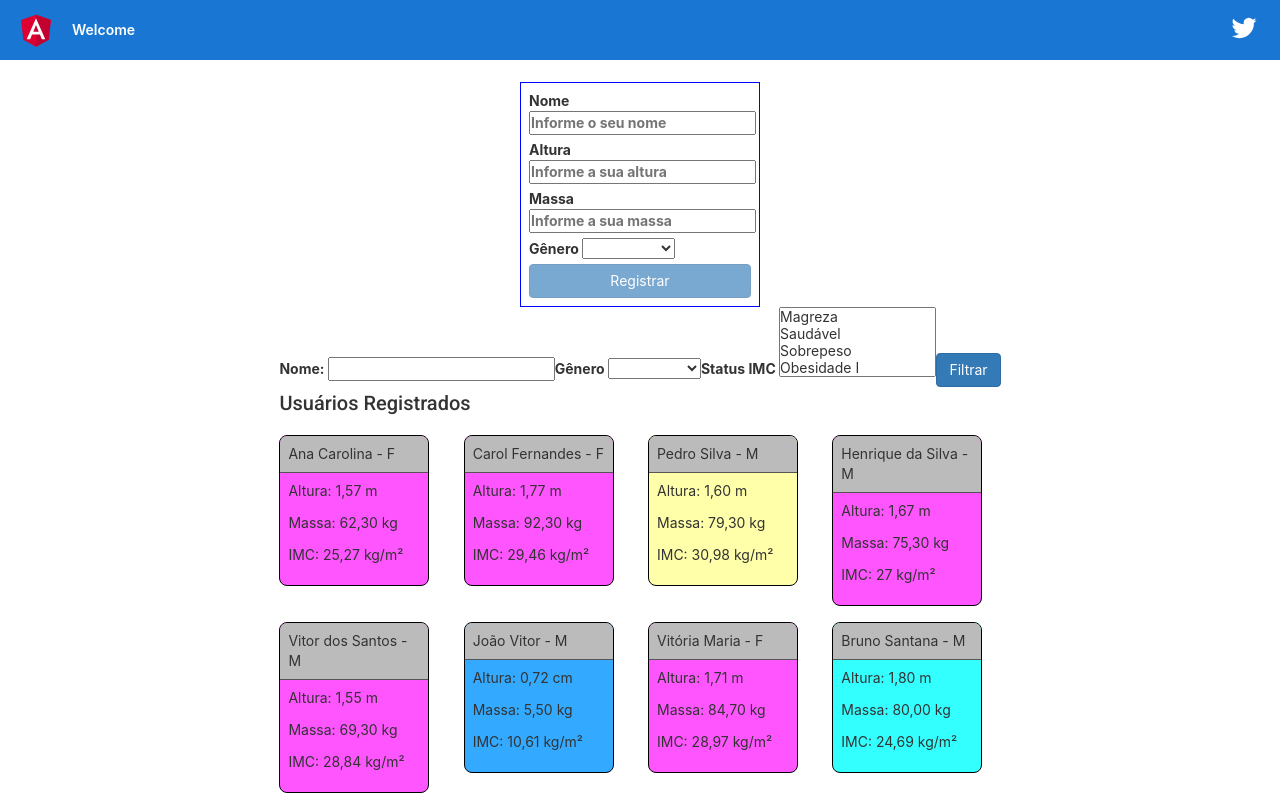
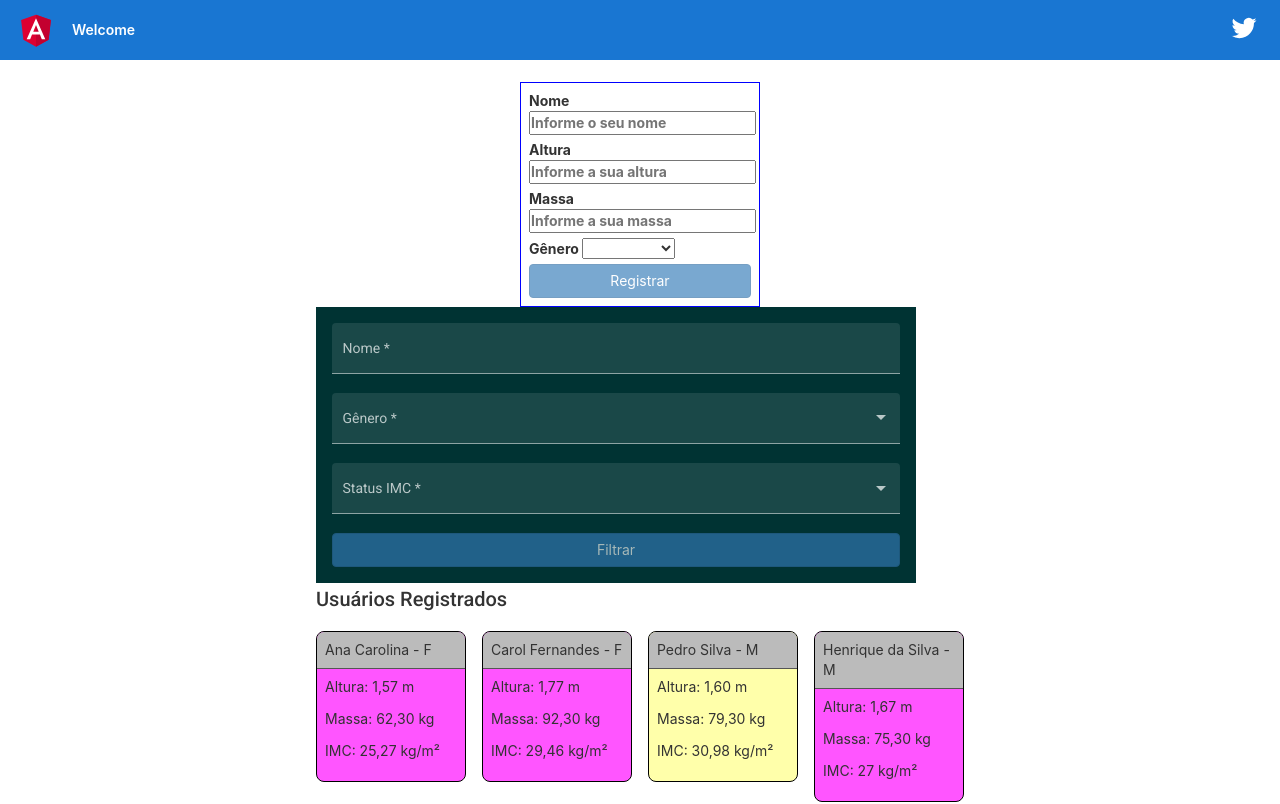
Before and after one commit to vitorsemidio-dev/angular-imc, an Angular app: page / in a window 1280 px wide. Shown: the top 804 px of the page. Built offline with nearby package versions, Linux system fonts and the light colour scheme.

Commit message:
Angular Material adicionado ao componente de filtro

```diff
--- a/src/app/app.component.ts
+++ b/src/app/app.component.ts
@@ -6,5 +6,4 @@ import { Component } from '@angular/core';
   styleUrls: ['./app.component.scss']
 })
 export class AppComponent {
-  title = 'angular-imc';
 }
--- a/src/app/app.module.ts
+++ b/src/app/app.module.ts
@@ -1,6 +1,9 @@
 import { BrowserModule } from '@angular/platform-browser';
 import { NgModule } from '@angular/core';
 import { FormsModule, ReactiveFormsModule } from '@angular/forms';
+import { BrowserAnimationsModule } from '@angular/platform-browser/animations';
+import { MatSelectModule } from '@angular/material/select';
+import { MatInputModule } from '@angular/material/input';
 
 import { AppComponent } from './app.component';
 import { UserListComponent } from './user-list/user-list.component';
@@ -12,7 +15,6 @@ import { UserService } from './user-list/user.service';
 import { ImcPipe } from './user-list/user-detail/imc.pipe';
 import { ImcHighlightDirective } from './user-list/user-detail/imc-highlight.directive';
 import { ListFormFilterComponent } from './user-list/list-form-filter/list-form-filter.component';
-import { BrowserAnimationsModule } from '@angular/platform-browser/animations';
 
 @NgModule({
   declarations: [
@@ -31,6 +33,8 @@ import { BrowserAnimationsModule } from '@angular/platform-browser/animations';
     FormsModule,
     ReactiveFormsModule,
     BrowserAnimationsModule,
+    MatSelectModule,
+    MatInputModule,
   ],
   providers: [
     UserService,
--- a/src/app/user-list/list-form-filter/list-form-filter.component.html
+++ b/src/app/user-list/list-form-filter/list-form-filter.component.html
@@ -1,23 +1,27 @@
 <form [formGroup]="filterUserForm" (ngSubmit)="handleFilter()" >
-  <label>
-    Nome:
-    <input type="text" formControlName="name">
-  </label>
-  <label>
-    Gênero
-    <select formControlName="gender" name="genderFilter" id="genderFilter">
-      <option value="M">Masculino</option>
-      <option value="F">Feminino</option>
-    </select>
-  </label>
-  <label>
-    Status IMC
-    <select formControlName="imcStatus" name="imcStatusFilter" id="imcStatusFilter" multiple>
-      <option *ngFor="let level of levels" [value]="level.id">
+  <mat-form-field color="accent" appearance="fill">
+    <mat-label>Nome</mat-label>
+    <input matInput required formControlName="name" placeholder="Fulano ...">
+  </mat-form-field>
+  <mat-form-field color="accent" appearance="fill">
+    <mat-label>Gênero</mat-label>
+    <mat-select required formControlName="gender"  multiple>
+      <mat-option [value]="'M'">
+        Masculino
+      </mat-option>
+      <mat-option [value]="'F'">
+        Feminino
+      </mat-option>
+    </mat-select>
+  </mat-form-field>
+  <mat-form-field color="accent" appearance="fill">
+    <mat-label>Status IMC</mat-label>
+    <mat-select required formControlName="imcStatus" multiple>
+      <mat-option  *ngFor="let level of levels" [value]="level.id">
         {{ level.imcStatus }}
-      </option>
-    </select>
-  </label>
+      </mat-option>
+    </mat-select>
+  </mat-form-field>
   <button
     [disabled]="!filterUserForm.valid"
     class="btn btn-primary"
--- a/src/app/user-list/list-form-filter/list-form-filter.component.scss
+++ b/src/app/user-list/list-form-filter/list-form-filter.component.scss
@@ -0,0 +1,13 @@
+form {
+  display: flex;
+  flex-direction: column;
+  background-color: #003333;
+  color: #669999;
+  width: 600px;
+  padding: 16px;
+  // color: #669999;
+  // color: #407F7F;
+  // color: #226666;
+  // color: #0D4D4D;
+  // color: #003333;
+}
--- a/src/app/user-list/user.service.ts
+++ b/src/app/user-list/user.service.ts
@@ -5,7 +5,7 @@ import { User } from './user';
 interface FilterOption {
   name?: string;
   imcStatus?: number[];
-  gender?: 'M' | 'F';
+  gender?: Array<'M' | 'F'>;
 }
 @Injectable({
   providedIn: 'root'
@@ -37,7 +37,7 @@ export class UserService {
   filter(filterOptions: FilterOption) {
     const { name, gender, imcStatus } = filterOptions;
     const users = this.users.filter(user =>
-      this.filterByName(user, name) || this.filterByGender(user, gender) ||
+      this.filterByName(user, name) && this.filterByGender(user, gender) &&
       this.filterByStatus(user, imcStatus)
     );
     return Promise.resolve(users);
@@ -51,11 +51,11 @@ export class UserService {
     return result;
   }
 
-  private filterByGender(user: User, gender: 'M' | 'F' | undefined) {
+  private filterByGender(user: User, gender: Array<'M' | 'F'> | undefined) {
     if (!gender) {
       return true;
     }
-    const result = user.gender.indexOf(gender) > -1;
+    const result = gender.indexOf(user.gender) > -1;
     return result;
   }
 
```
